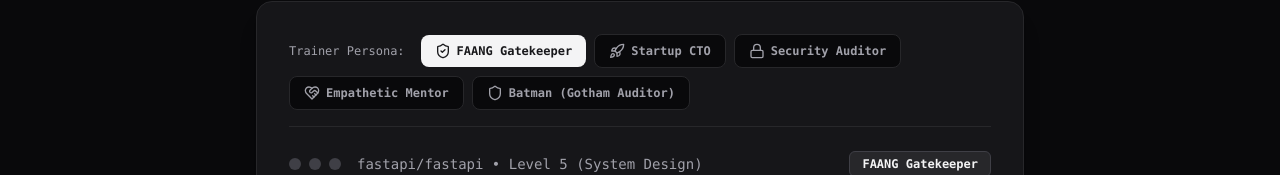
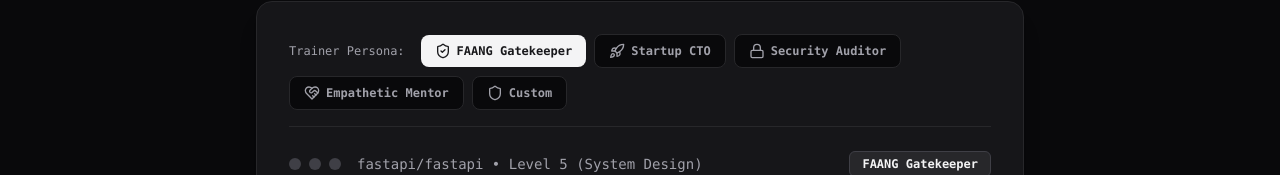
Before and after one commit to rajtharun08/RepoRoast, a React (Vite) app in the folder frontend/: page / in a window 1280 px wide. Shown: the part 544-719 px from the top of the page. Built offline with nearby package versions, Linux system fonts and the light colour scheme.

Commit message:
fix(ui): rename fifth preview tab label to Custom on LandingPage

```diff
--- a/frontend/src/pages/LandingPage.jsx
+++ b/frontend/src/pages/LandingPage.jsx
@@ -36,8 +36,8 @@ const PERSONA_PREVIEWS = [
     response: 'Subsequent queries wait in an async queue until a connection is released, or raise a connection pool timeout exception if pool_timeout is exceeded.'
   },
   {
-    id: 'batman',
-    name: 'Batman (Gotham Auditor)',
+    id: 'custom',
+    name: 'Custom',
     level: 'Level 5 (Vigilante Audit)',
     icon: Shield,
     question: 'I watched Gotham\'s infrastructure crumble because of unvalidated edge cases. Looking at your route handlers in routes/auth.py, how do you ensure zero single-point-of-failure when your primary database cluster goes offline in the dark?',
@@ -124,7 +124,7 @@ export default function LandingPage() {
                 <span className="text-sm font-mono text-zinc-400 ml-2">fastapi/fastapi • {activePreview.level}</span>
               </div>
               <span className="text-xs font-mono text-zinc-100 bg-zinc-800 px-3 py-1 rounded-md border border-zinc-700 font-bold">
-                {activePreview.id === 'batman' ? '🦇 ' : ''}{activePreview.name}
+                {activePreview.id === 'custom' ? '🦇 Custom: ' : ''}{activePreview.name}
               </span>
             </div>
 
```
